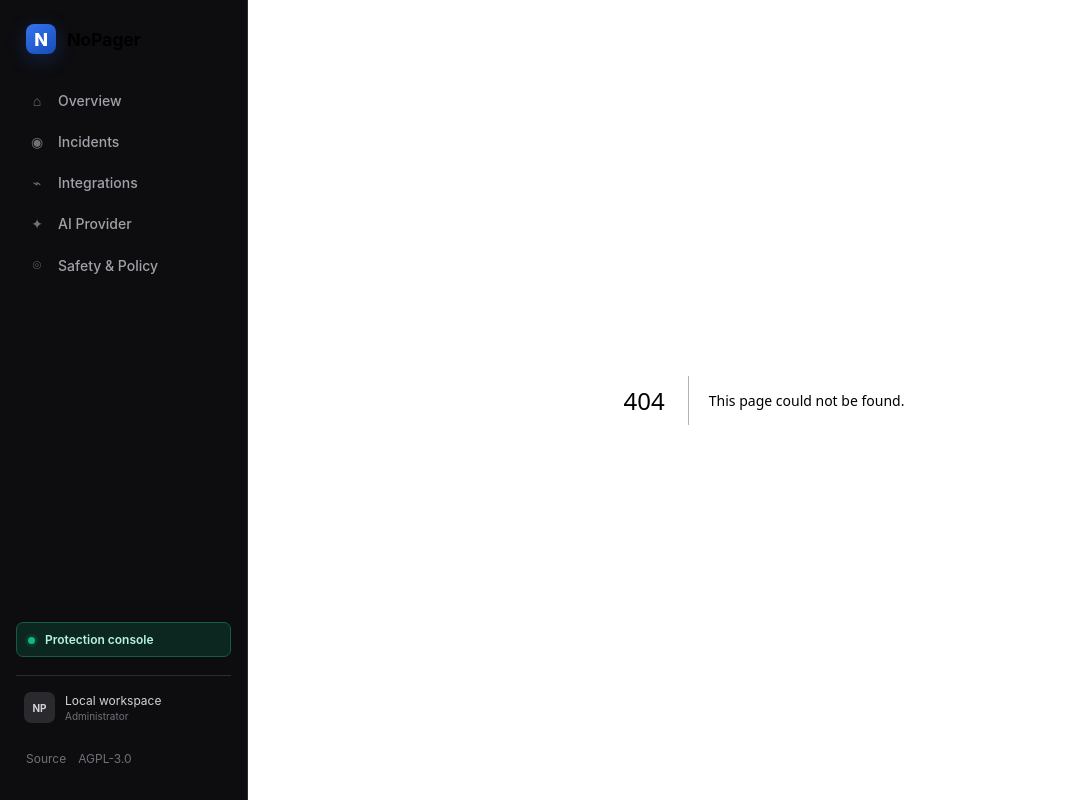
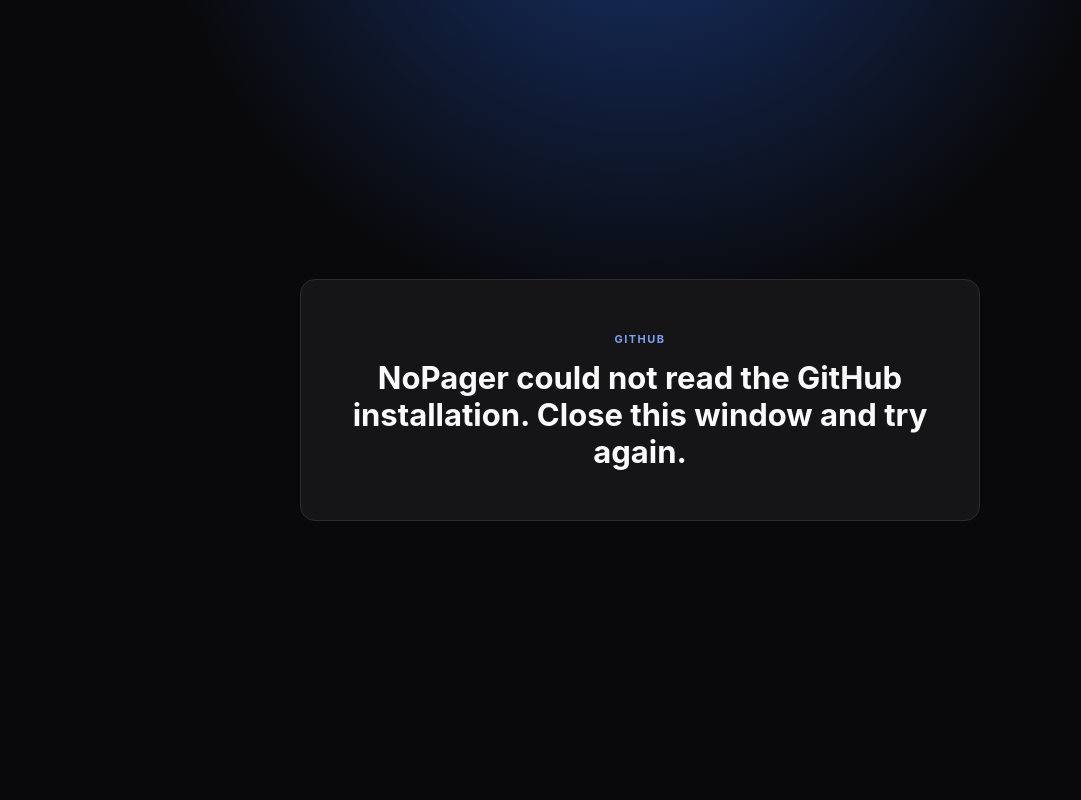
Before and after one commit to nopager/nopager, a Next.js app in the folder apps/web/: page /setup/github-install in a window 1280 px wide. Before the commit this address had no page. Shown: the whole page, without its empty margins (0-1081 px from the left). Built offline with nearby package versions, Linux system fonts and the light colour scheme.

Commit message:
Add GitHub installation popup callback

```diff
--- /dev/null
+++ b/apps/web/app/setup/github-install/page.tsx
@@ -0,0 +1,30 @@
+"use client";
+
+import { useEffect, useState } from "react";
+
+export default function GitHubInstallCallbackPage() {
+  const [status, setStatus] = useState("Returning to NoPager…");
+
+  useEffect(() => {
+    const params = new URLSearchParams(window.location.search);
+    const installationId = params.get("installation_id");
+    if (!installationId || !/^\d+$/.test(installationId) || !window.opener) {
+      setStatus("NoPager could not read the GitHub installation. Close this window and try again.");
+      return;
+    }
+    window.opener.postMessage(
+      { type: "nopager-github-install", installationId },
+      window.location.origin,
+    );
+    window.close();
+  }, []);
+
+  return (
+    <div className="setup-page">
+      <div className="setup-card">
+        <p className="eyebrow">GITHUB</p>
+        <h1>{status}</h1>
+      </div>
+    </div>
+  );
+}
```
